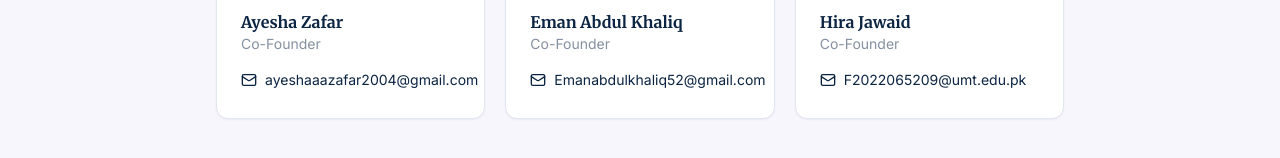
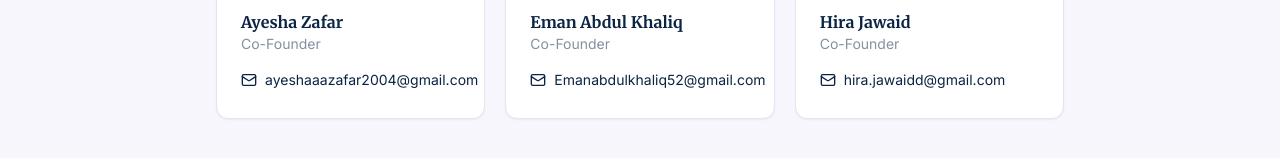
Before and after one commit to Ayesha-Zafar-03/CareeerCure, a Next.js app in the folder frontend/: page /contact in a window 1280 px wide. Shown: the part 449-607 px from the top of the page. Built offline with nearby package versions, Linux system fonts and the light colour scheme; no server answers.

Commit message:
Fix Hira Jawaid email on contact page

```diff
--- a/frontend/app/contact/page.tsx
+++ b/frontend/app/contact/page.tsx
@@ -16,7 +16,7 @@ const CONTACTS = [
   {
     name: "Hira Jawaid",
     role: "Co-Founder",
-    email: "F2022065209@umt.edu.pk",
+    email: "hira.jawaidd@gmail.com",
   },
 ];
 
```
